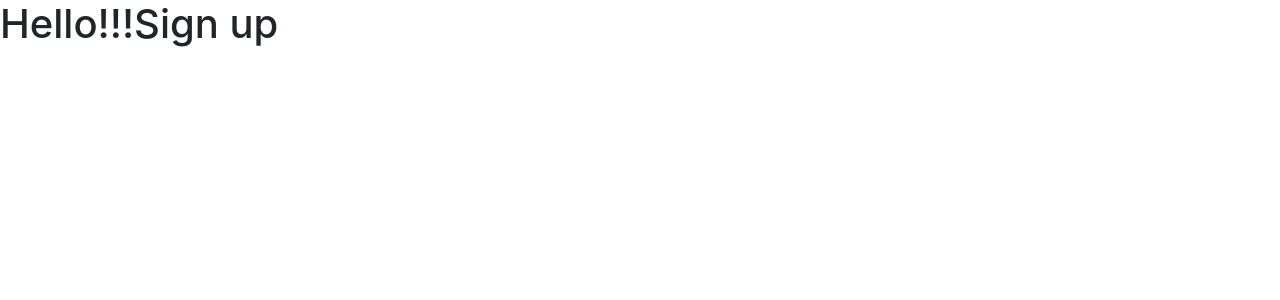
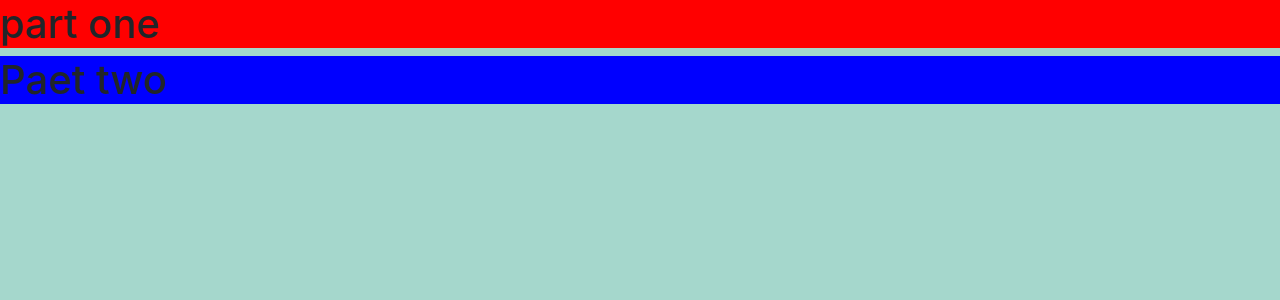
Before and after one commit to wjfondao/challengecode_one, a Nuxt app in the folder challenge_one/: page /signup in a window 1280 px wide. Shown: the top 300 px of the page. Built offline with nearby package versions, Linux system fonts and the light colour scheme.

Commit message:
add scss in signup

```diff
--- a/challenge_one/pages/signup.vue
+++ b/challenge_one/pages/signup.vue
@@ -1,7 +1,11 @@
 <template>
-<div class="background">
-    <div>
-        <h1>Hello!!!Sign up</h1>
+<div class="container flex">
+
+    <div class="partone ">
+        <h1>part one</h1>
+    </div>
+    <div class="parttwo ">
+            <h1>Paet two</h1>
     </div>
 
 </div>
@@ -13,8 +17,48 @@ export default {}
 </script>
 
 <style scoped lang="scss">
-html{
-    background-color: aquamarine;
+.container {
+  padding: 0;
+  margin: 0;
+  min-height: 100vh;
+  min-width: -webkit-fill-available;
+  background-repeat: no-repeat;
+  background-attachment: fixed;
+  background-position: bottom;
+  background-size: 100%;
+  background-color: #A5D7CC;
+
+    > {
+        div {
+        flex: 1;
+        }
+
+        .partone {
+            flex: 1;
+        background-color: red;
+        }
+
+        .parttwo {
+            flex: 1;
+        background-color: blue;
+        }
+  }
 }
 
+
+/* Ipadpro */
+//   @media only screen and (min-device-width: 1024px) and (max-device-width: 1366px) and (-webkit-min-device-pixel-ratio: 2) {
+
+//   }
+
+  /* Ipad */
+//   @media only screen and (min-device-width: 768px) and (max-device-width: 1024px) and (-webkit-min-device-pixel-ratio: 1) {
+
+//   }
+
+  /* Iphone */
+//   @media only screen and (min-device-width: 320px) and (max-device-width: 480px) and (-webkit-min-device-pixel-ratio: 2) {
+
+//   }
+
 </style>
```
